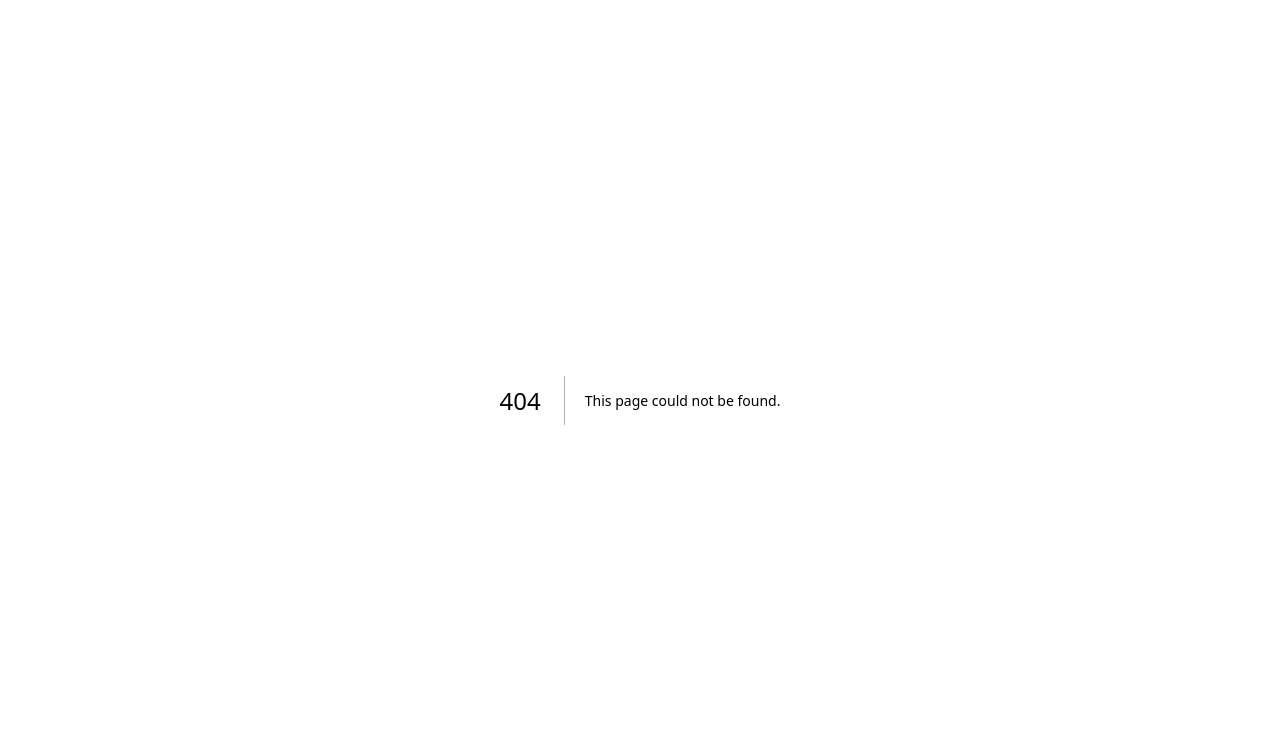
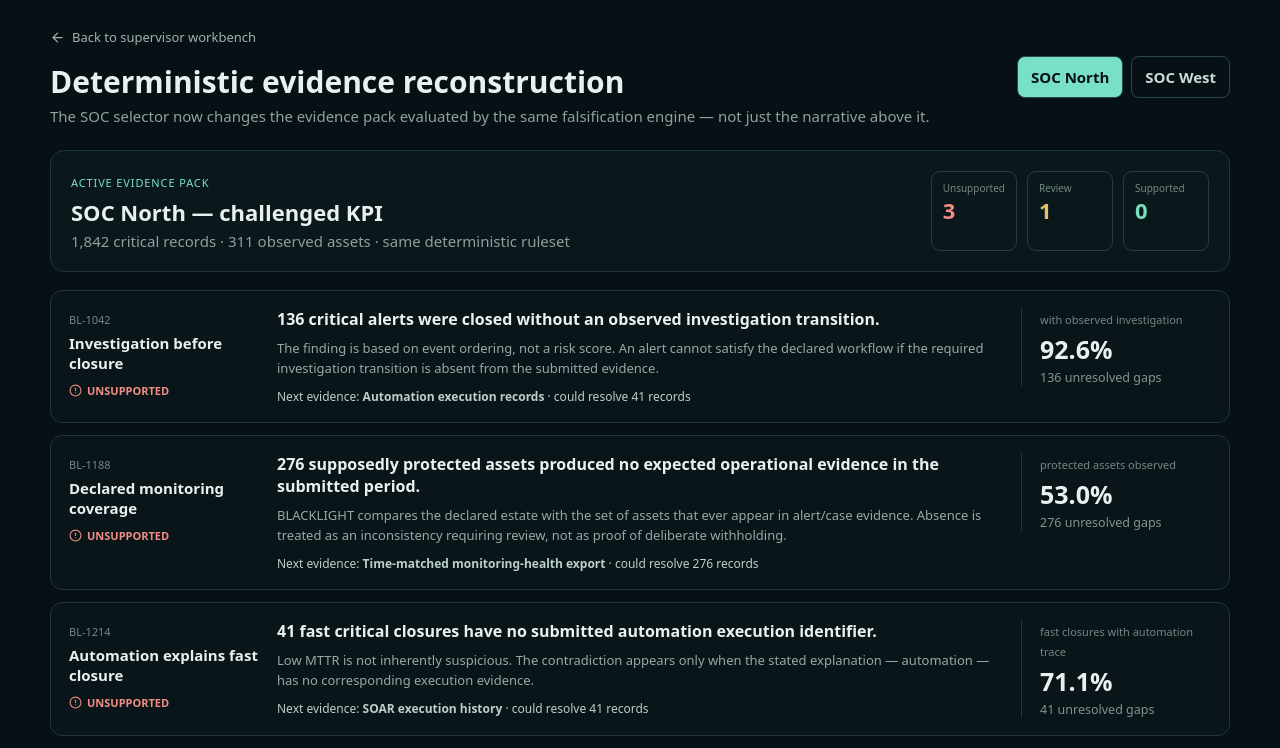
Before and after one commit to aadi-harale/blacklight-sat-sa, a Next.js app: page /evidence in a window 1280 px wide. Before the commit this address had no page. Shown: the top 748 px of the page. Built offline with nearby package versions, Linux system fonts and the light colour scheme.

Commit message:
Add deterministic two-SOC evidence reconstruction route

```diff
--- /dev/null
+++ b/app/evidence/page.tsx
@@ -0,0 +1,34 @@
+import Link from 'next/link';
+import { ArrowLeft, Check, CircleAlert, Fingerprint, ShieldCheck } from 'lucide-react';
+import { assessDataset } from '@/lib/engine';
+import { DEMO_ASSET_PROFILE, makeDemoRecords, makeWestDemoRecords, WEST_ASSET_PROFILE } from '@/lib/demo';
+
+const pct=(n:number,d:number)=>d?`${((n/d)*100).toFixed(1)}%`:'n/a';
+type Params=Promise<Record<string,string|string[]|undefined>>;
+
+export default async function EvidencePage({searchParams}:{searchParams:Params}){
+  const q=await searchParams;
+  const raw=Array.isArray(q.soc)?q.soc[0]:q.soc;
+  const soc=raw==='west'?'west':'north';
+  const records=soc==='west'?makeWestDemoRecords():makeDemoRecords();
+  const profile=soc==='west'?WEST_ASSET_PROFILE:DEMO_ASSET_PROFILE;
+  const name=soc==='west'?'SOC West — healthy control':'SOC North — challenged KPI';
+  const assessment=assessDataset(records,{name,source:'demo',declaredCriticalAssets:profile.declaredCriticalAssets,claimedProtectedAssets:profile.claimedProtectedAssets,loadedAt:'2026-07-31T23:59:59.000Z'});
+  const unsupported=assessment.findings.filter(f=>f.verdict==='unsupported').length;
+  const review=assessment.findings.filter(f=>f.verdict==='review').length;
+  const supported=assessment.findings.filter(f=>f.verdict==='supported').length;
+
+  return <main style={{minHeight:'100vh',background:'#071014',color:'#e8f1ef',padding:'28px',fontFamily:'system-ui,sans-serif'}}>
+    <div style={{maxWidth:1180,margin:'0 auto'}}>
+      <header style={{display:'flex',justifyContent:'space-between',gap:20,alignItems:'center',marginBottom:24}}><div><Link href="/workbench" style={{color:'#9fb4af',display:'inline-flex',gap:7,alignItems:'center',textDecoration:'none',fontSize:13}}><ArrowLeft size={15}/> Back to supervisor workbench</Link><h1 style={{fontSize:30,margin:'12px 0 4px'}}>Deterministic evidence reconstruction</h1><p style={{color:'#8fa29e',margin:0}}>The SOC selector now changes the evidence pack evaluated by the same falsification engine — not just the narrative above it.</p></div><div style={{display:'flex',gap:8}}><Link href="/evidence?soc=north" style={{padding:'10px 13px',borderRadius:8,border:'1px solid #2a4942',color:soc==='north'?'#071014':'#c9ddd8',background:soc==='north'?'#77e0c5':'transparent',textDecoration:'none',fontWeight:700}}>SOC North</Link><Link href="/evidence?soc=west" style={{padding:'10px 13px',borderRadius:8,border:'1px solid #2a4942',color:soc==='west'?'#071014':'#c9ddd8',background:soc==='west'?'#77e0c5':'transparent',textDecoration:'none',fontWeight:700}}>SOC West</Link></div></header>
+
+      <section style={{border:'1px solid #203832',borderRadius:14,background:'#0a171b',padding:20,marginBottom:18}}><div style={{display:'flex',justifyContent:'space-between',gap:16,flexWrap:'wrap'}}><div><span style={{fontSize:11,letterSpacing:'.08em',color:'#7ce0c6'}}>ACTIVE EVIDENCE PACK</span><h2 style={{margin:'6px 0 4px',fontSize:22}}>{name}</h2><p style={{margin:0,color:'#8ca19c'}}>{assessment.dataset.recordCount.toLocaleString()} critical records · {assessment.dataset.observedAssets} observed assets · same deterministic ruleset</p></div><div style={{display:'flex',gap:10}}><Stat label="Unsupported" value={String(unsupported)} bad/><Stat label="Review" value={String(review)}/><Stat label="Supported" value={String(supported)} good/></div></div></section>
+
+      <div style={{display:'grid',gap:12}}>{assessment.findings.map(f=><article key={f.id} style={{border:'1px solid #203832',borderRadius:12,background:'#0a1519',padding:'17px 18px',display:'grid',gridTemplateColumns:'190px minmax(0,1fr) 190px',gap:18,alignItems:'start'}}><div><span style={{fontSize:11,color:'#718984'}}>{f.id}</span><strong style={{display:'block',marginTop:5,fontSize:15}}>{f.shortLabel}</strong><span style={{display:'inline-flex',alignItems:'center',gap:5,marginTop:10,fontSize:11,fontWeight:800,color:f.verdict==='supported'?'#79dfbd':f.verdict==='unsupported'?'#ef8e84':'#e2bd69'}}>{f.verdict==='supported'?<Check size={13}/>:<CircleAlert size={13}/>} {f.verdict.toUpperCase()}</span></div><div><strong style={{fontSize:16}}>{f.finding}</strong><p style={{color:'#96aaa5',fontSize:13,lineHeight:1.55,margin:'8px 0 0'}}>{f.rationale}</p><div style={{marginTop:10,fontSize:12,color:'#bad0ca'}}>Next evidence: <b>{f.nextEvidence.title}</b> · could resolve {f.nextEvidence.couldResolve} records</div></div><div style={{borderLeft:'1px solid #203832',paddingLeft:18}}><span style={{fontSize:11,color:'#718984'}}>{f.metricLabel}</span><strong style={{display:'block',fontSize:25,marginTop:4}}>{pct(f.numerator,f.denominator)}</strong><small style={{color:'#7f958f'}}>{f.missingCount} unresolved gaps</small></div></article>)}</div>
+
+      <footer style={{marginTop:18,border:'1px solid #203832',borderRadius:12,padding:16,display:'flex',gap:20,flexWrap:'wrap',color:'#8fa39e',fontSize:12}}><span style={{display:'flex',gap:6,alignItems:'center'}}><Fingerprint size={14}/> Same rules + same pack = same result</span><span style={{display:'flex',gap:6,alignItems:'center'}}><ShieldCheck size={14}/> No LLM verdict; supervisor remains final</span><span>{soc==='north'?'North remains challenged because evidence gaps survive reconstruction.':'West acts as the healthy control: documented automation and complete workflow evidence clear the same tests.'}</span></footer>
+    </div>
+  </main>;
+}
+
+function Stat({label,value,bad=false,good=false}:{label:string;value:string;bad?:boolean;good?:boolean}){return <div style={{minWidth:86,border:'1px solid #263e39',borderRadius:9,padding:'9px 11px'}}><span style={{display:'block',fontSize:10,color:'#738984'}}>{label}</span><b style={{fontSize:22,color:bad?'#ef8e84':good?'#79dfbd':'#e1c06d'}}>{value}</b></div>}
```
